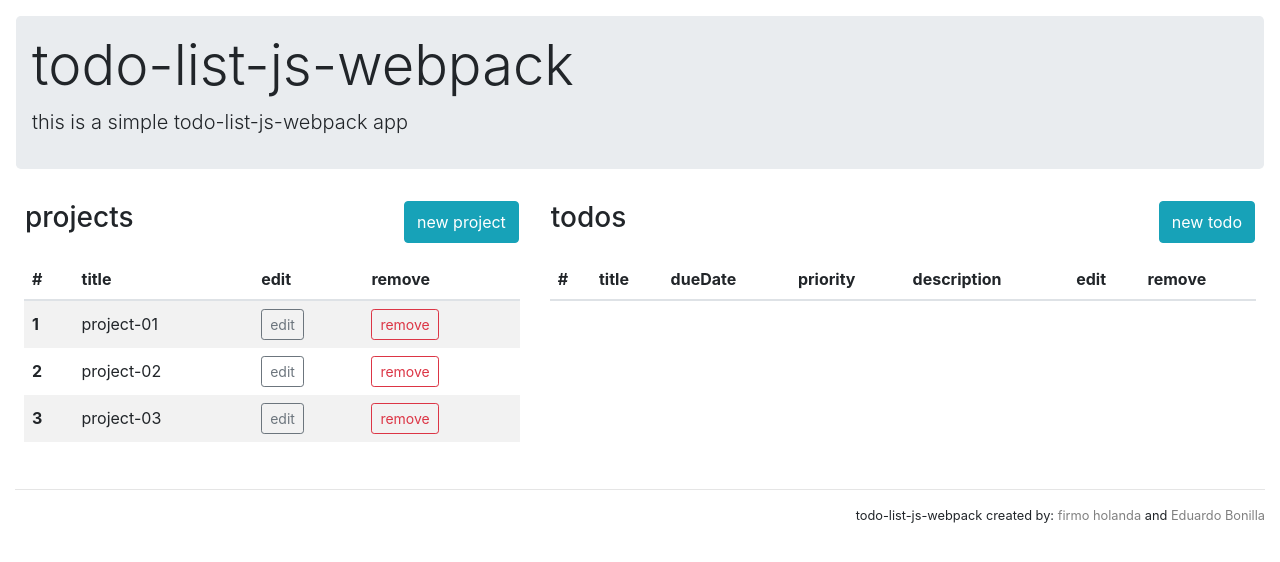
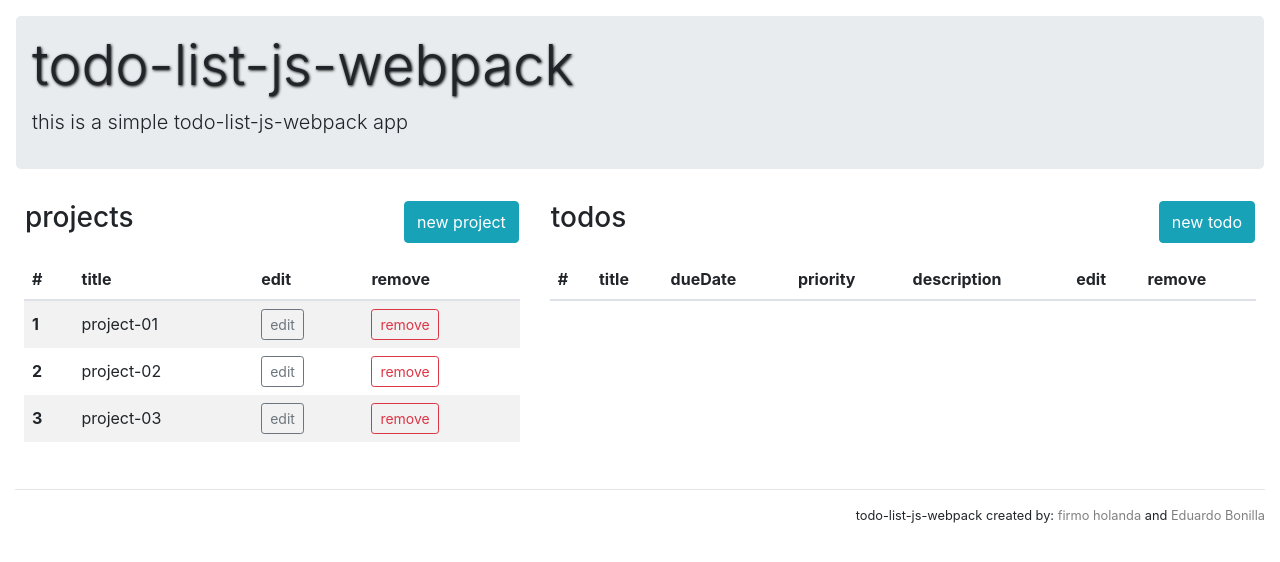
Before and after one commit to Usagib/js-todolist, a website built with webpack: page dist/index.html in a window 1280 px wide. Built offline with nearby package versions, Linux system fonts and the light colour scheme.

Commit message:
add app screenshot

```diff
--- a/src/view/css/style.css
+++ b/src/view/css/style.css
@@ -5,6 +5,10 @@
 body {
   font-size: 16px;
   overflow-x: hidden;
+}
+
+h1 {
+  text-shadow: 1px 1px 3px black;
 }
 
 a {
```
Also changed, not shown: dist/main.js, src/view/img/app-screenshot.png (added).
